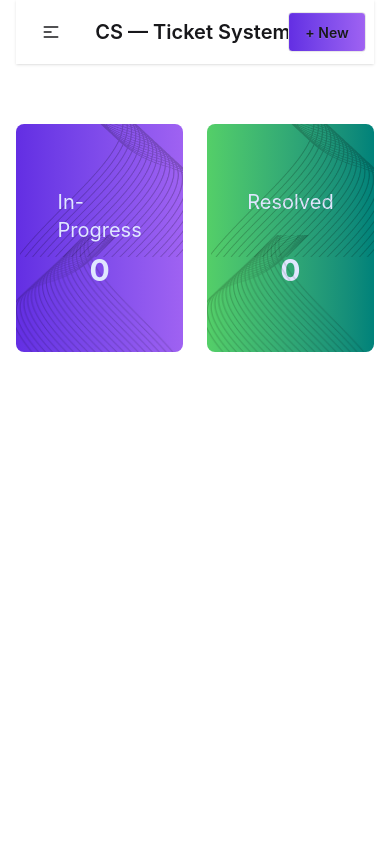
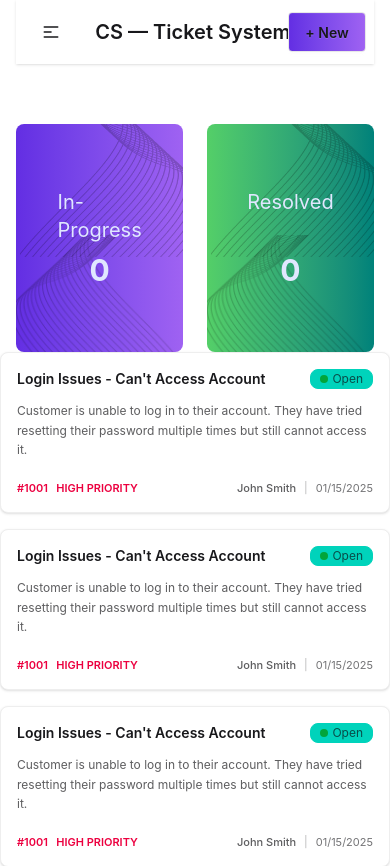
Before and after one commit to crimso03/customer-support-zone, a React (Vite) app: page / in a window 390 px wide. Shown: the top 866 px of the page. Before the commit the page ends 844 px from the top, so only its background shows below. Built offline with nearby package versions, Linux system fonts and the light colour scheme.

Commit message:
Navbar and Banner section done

```diff
--- /dev/null
+++ b/public/tickets.json
@@ -0,0 +1,137 @@
+[
+  {
+    "id": 1001,
+    "title": "Login Issues - Can't Access Account",
+    "description": "Customer cannot log in to their account even after resetting the password multiple times.",
+    "customer": "John Smith",
+    "priority": "High",
+    "status": "Open",
+    "createdAt": "2025-01-15"
+  },
+  {
+    "id": 1002,
+    "title": "Payment Failed - Card Declined",
+    "description": "Customer attempted to pay using Visa ending 1234 but the payment keeps getting declined.",
+    "customer": "Sarah Johnson",
+    "priority": "High",
+    "status": "Open",
+    "createdAt": "2025-01-16"
+  },
+  {
+    "id": 1003,
+    "title": "Unable to Download Invoice",
+    "description": "Customer cannot download their invoice from the billing section.",
+    "customer": "Michael Brown",
+    "priority": "Medium",
+    "status": "In-Progress",
+    "createdAt": "2025-01-17"
+  },
+  {
+    "id": 1004,
+    "title": "Incorrect Billing Address",
+    "description": "Customer's billing address still shows the old city even after updating it.",
+    "customer": "Emily Davis",
+    "priority": "Low",
+    "status": "Open",
+    "createdAt": "2025-01-18"
+  },
+  {
+    "id": 1005,
+    "title": "App Crash on Launch",
+    "description": "Mobile app crashes immediately after opening on Android devices.",
+    "customer": "David Wilson",
+    "priority": "High",
+    "status": "Open",
+    "createdAt": "2025-01-19"
+  },
+  {
+    "id": 1006,
+    "title": "Refund Not Processed",
+    "description": "Customer requested a refund two weeks ago but still has not received it.",
+    "customer": "Sophia Taylor",
+    "priority": "Medium",
+    "status": "In-Progress",
+    "createdAt": "2025-01-20"
+  },
+  {
+    "id": 1007,
+    "title": "Two-Factor Authentication Issue",
+    "description": "Customer is not receiving OTP codes on their registered phone number.",
+    "customer": "James Anderson",
+    "priority": "High",
+    "status": "Open",
+    "createdAt": "2025-01-21"
+  },
+  {
+    "id": 1008,
+    "title": "Unable to Update Profile Picture",
+    "description": "Customer gets an upload failed error while updating profile picture.",
+    "customer": "Olivia Martinez",
+    "priority": "Low",
+    "status": "Open",
+    "createdAt": "2025-01-22"
+  },
+  {
+    "id": 1009,
+    "title": "Subscription Auto-Renewal Issue",
+    "description": "Customer wants to enable auto-renewal but the toggle is disabled.",
+    "customer": "Liam Thomas",
+    "priority": "Medium",
+    "status": "In-Progress",
+    "createdAt": "2025-01-23"
+  },
+  {
+    "id": 1010,
+    "title": "Missing Order Confirmation Email",
+    "description": "Customer placed an order but did not receive a confirmation email.",
+    "customer": "Isabella Garcia",
+    "priority": "Medium",
+    "status": "Open",
+    "createdAt": "2025-01-24"
+  },
+  {
+    "id": 1011,
+    "title": "Password Reset Link Expired",
+    "description": "Password reset link expires immediately after clicking.",
+    "customer": "William Harris",
+    "priority": "Low",
+    "status": "Open",
+    "createdAt": "2025-01-25"
+  },
+  {
+    "id": 1012,
+    "title": "Checkout Page Not Loading",
+    "description": "Customer reports that the checkout page stays blank.",
+    "customer": "Ava Clark",
+    "priority": "High",
+    "status": "Open",
+    "createdAt": "2025-01-26"
+  },
+  {
+    "id": 1013,
+    "title": "Product Search Not Working",
+    "description": "Search results are not showing for any keywords.",
+    "customer": "Benjamin Lewis",
+    "priority": "Medium",
+    "status": "Open",
+    "createdAt": "2025-01-27"
+  },
+  {
+    "id": 1014,
+    "title": "Shipping Address Not Saving",
+    "description": "Customer tries to update shipping address but changes are not saved.",
+    "customer": "Charlotte Walker",
+    "priority": "Low",
+    "status": "Open",
+    "createdAt": "2025-01-28"
+  },
+  {
+    "id": 1015,
+    "title": "Notification Emails Not Received",
+    "description": "Customer is not receiving notification emails for account updates.",
+    "customer": "Daniel Young",
+    "priority": "Medium",
+    "status": "Open",
+    "createdAt": "2025-01-29"
+  }
+]
--- a/src/App.jsx
+++ b/src/App.jsx
@@ -2,12 +2,19 @@ import { useState } from 'react'
 import './App.css'
 import Navbar from './components/Navbar/Navbar'
 import Banner from './components/Banner/Banner'
+import TicketCard from './components/TicketCard/TicketCard'
 function App() {
 
   return (
     <>
       <Navbar></Navbar>
       <Banner></Banner>
+      <div className="grid md:grid-cols-2 gap-4">
+  <TicketCard />
+  <TicketCard />
+  <TicketCard />
+  <TicketCard />
+</div>
     </>
   )
 }
--- a/src/components/Banner/Banner.jsx
+++ b/src/components/Banner/Banner.jsx
@@ -24,7 +24,7 @@ const Banner = () => {
 
       <img className='absolute -bottom-1 -left-1  opacity-20 pointer-events-none ' src={vector1} alt="" />
 
-  <div className="card-body items-center">
+  <div className="card-body items-center relative z-10">
     <p className='text-xl'>Resolved</p>
     <h1 className='text-3xl font-bold'>0</h1>
   </div>
--- /dev/null
+++ b/src/components/TicketCard/TicketCard.jsx
@@ -0,0 +1,54 @@
+import React from 'react';
+
+const TicketCard = () => {
+    return (
+        <div className='card bg-base-100 border border-base-300 shadow-sm hover:shadow-md transition cursor-pointer'>
+            <div className="card-body p-4">
+
+        {/* Title + Status */}
+        <div className="flex items-start justify-between gap-3">
+          <h3 className="text-sm font-semibold leading-snug">
+            Login Issues - Can't Access Account
+          </h3>
+
+          <span className="badge badge-accent badge-sm gap-1">
+  <span className="w-2 h-2 rounded-full bg-[#02A53B]"></span>
+  Open
+</span>
+        </div>
+
+        {/* Description */}
+        <p className="mt-1 text-xs text-base-content/70 leading-relaxed">
+          Customer is unable to log in to their account. They have tried
+          resetting their password multiple times but still cannot access it.
+        </p>
+
+        {/* Bottom Meta Row */}
+        <div className="mt-3 flex items-center justify-between gap-3 text-[11px]">
+
+          <div className="font-semibold text-rose-600">
+            #1001 &nbsp; HIGH PRIORITY
+          </div>
+
+          <div className="flex items-center gap-2 text-base-content/60">
+            <span className="font-medium text-base-content/70">
+              John Smith
+            </span>
+
+            <span className="opacity-50">|</span>
+
+            <span className="inline-flex items-center gap-1">
+
+              01/15/2025
+            </span>
+          </div>
+
+        </div>
+
+      </div>
+
+        </div>
+    );
+};
+
+export default TicketCard;
```
